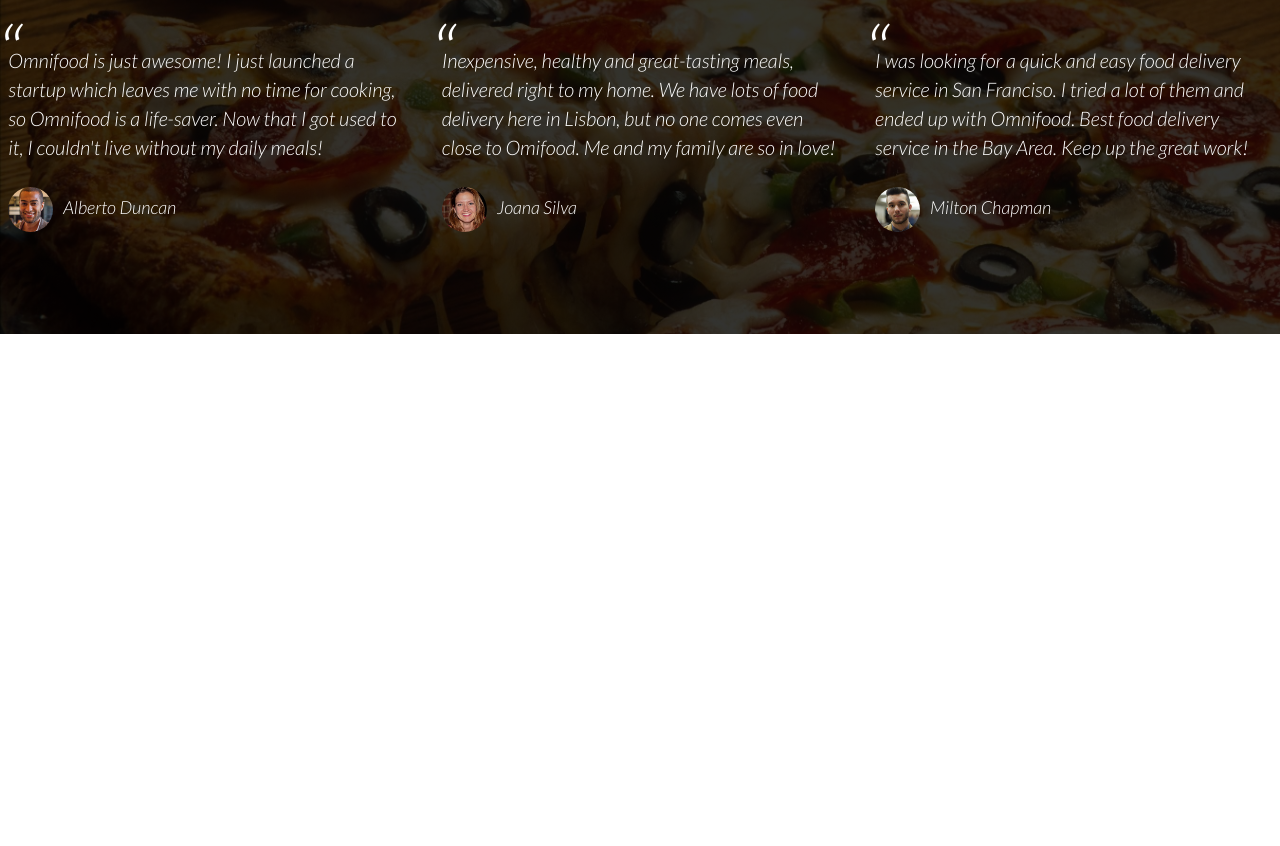
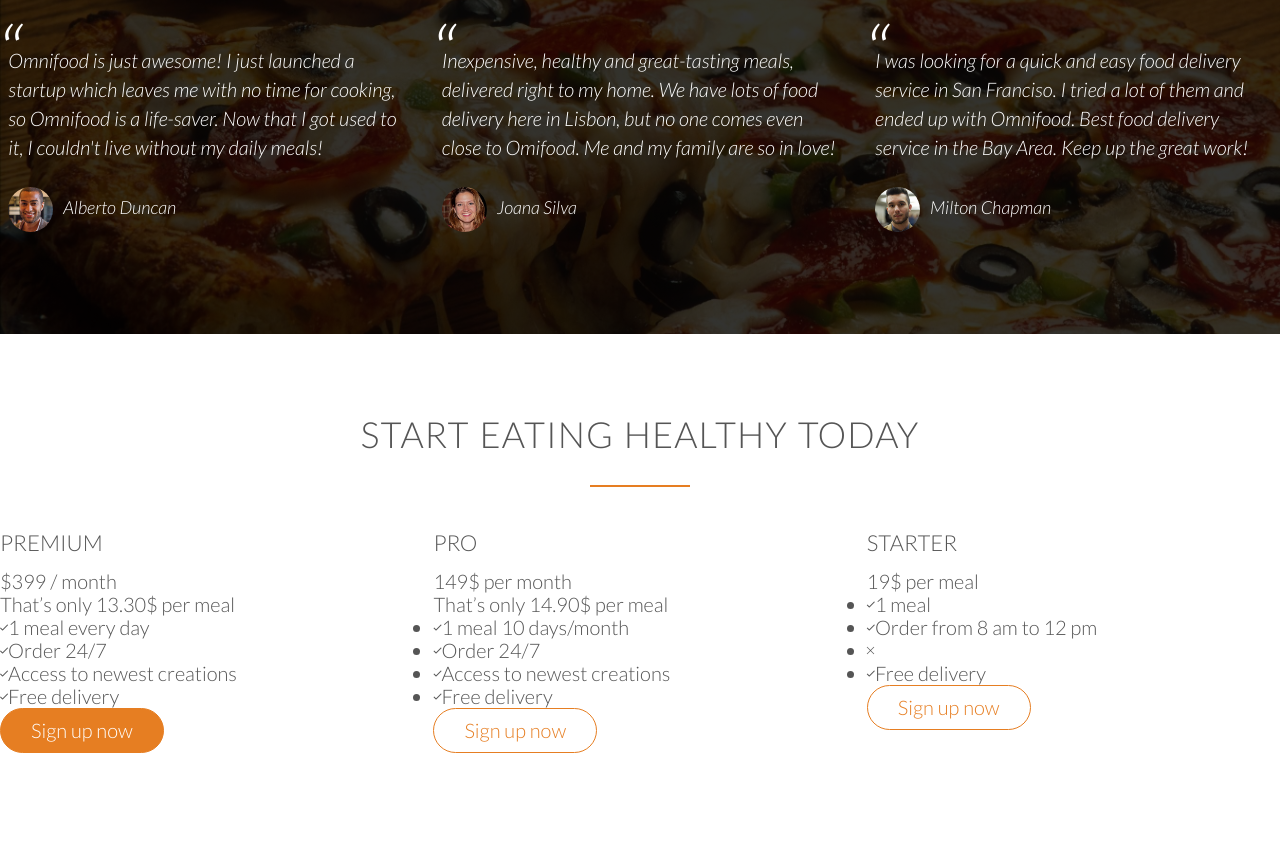
Before and after one commit to wetpaperbag/Omni_Site, a plain HTML site: page Index.html in a window 1280 px wide. Shown: the part 3583-4429 px from the top of the page. Before the commit the page ends 3917 px from the top, so only its background shows below. Drawn offline with Linux system fonts and the light colour scheme; files whose address does not match are found by name.

Commit message:
added price plans and colums

```diff
--- a/Index.html
+++ b/Index.html
@@ -238,12 +238,75 @@
                 I was looking for a quick and easy food delivery service in San Franciso. I tried a lot of them and ended up with Omnifood. Best food delivery service in the Bay Area. Keep up the great work!
                         <cite><img src="resources/img/customer-3.jpg">Milton Chapman</cite>
                     </blockquote>
-
                 </div>
             </div>
 
         </section>
-
+    <section class="section-plans">
+        <div class="row">
+        <h2>Start eating healthy today</h2>
+        </div>
+        <div class="row">
+            <div class="col span-1-of-3">
+                <div class="plan-box">
+                    <div>
+                    <h3>Premium</h3>
+                        <p class="plan-price">$399 / month</p>
+                        <p class="plan-price-meal">That’s only 13.30$ per meal</p>
+                    </div>
+                    <div>
+                        <ul>
+                            <li><i class="ion-ios-checkmark-empty"></i>1 meal every day</li>
+                            <li><i class="ion-ios-checkmark-empty"></i>Order 24/7</li>
+                            <li><i class="ion-ios-checkmark-empty"></i>Access to newest creations</li>
+                            <li><i class="ion-ios-checkmark-empty"></i>Free delivery</li>
+                        </ul>
+                    </div>
+                    <div>
+                        <a href="#" class="btn btn-full">Sign up now</a>
+                    </div>
+                </div>
+            </div><div class="col span-1-of-3">
+                <div class="plan-box">
+                    <div>
+                    <h3>Pro</h3>
+                        <p class="plan-price">149$ per month</p>
+                        <p class="plan-price-meal">That’s only 14.90$ per meal</p>
+                    </div>
+                    <div>
+                        <ul>
+                            <li><i class="ion-ios-checkmark-empty"></i>1 meal 10 days/month</li>
+                            <li><i class="ion-ios-checkmark-empty"></i>Order 24/7</li>
+                            <li><i class="ion-ios-checkmark-empty"></i>Access to newest creations</li>
+                            <li><i class="ion-ios-checkmark-empty"></i>Free delivery</li>
+                        </ul>
+                    </div>
+                    <div>
+                        <a href="#" class="btn btn-ghost">Sign up now</a>
+                    </div>
+                </div>
+            </div><div class="col span-1-of-3">
+                <div class="plan-box">
+                    <div>
+                    <h3>Starter</h3>
+                        <p class="plan-price">19$ per meal</p>
+                        <p class="plan-price-meal"></p>
+                    </div>
+                    <div>
+                        <ul>
+                            <li><i class="ion-ios-checkmark-empty"></i>1 meal</li>
+                            <li><i class="ion-ios-checkmark-empty"></i>Order from 8 am to 12 pm</li>
+                            <li><i class="ion-ios-close-empty"></i></li>
+                            <li><i class="ion-ios-checkmark-empty"></i>Free delivery</li>
+                        </ul>
+                    </div>
+                    <div>
+                        <a href="#" class="btn btn-ghost">Sign up now</a>
+                    </div>
+                </div>
+            </div>
+        </div>
+    </section>
 
     </body>
 
@@ -254,6 +317,22 @@
 
 
 
+Plan 2:
+
+
+
+Order 24/7
+
+Free delivery
+
+
+Plan 3:
+
+
+Order from 8 am to 12 pm
+Free delivery
+
+
 
 
 
```
Also changed, not shown: 1 other file.
